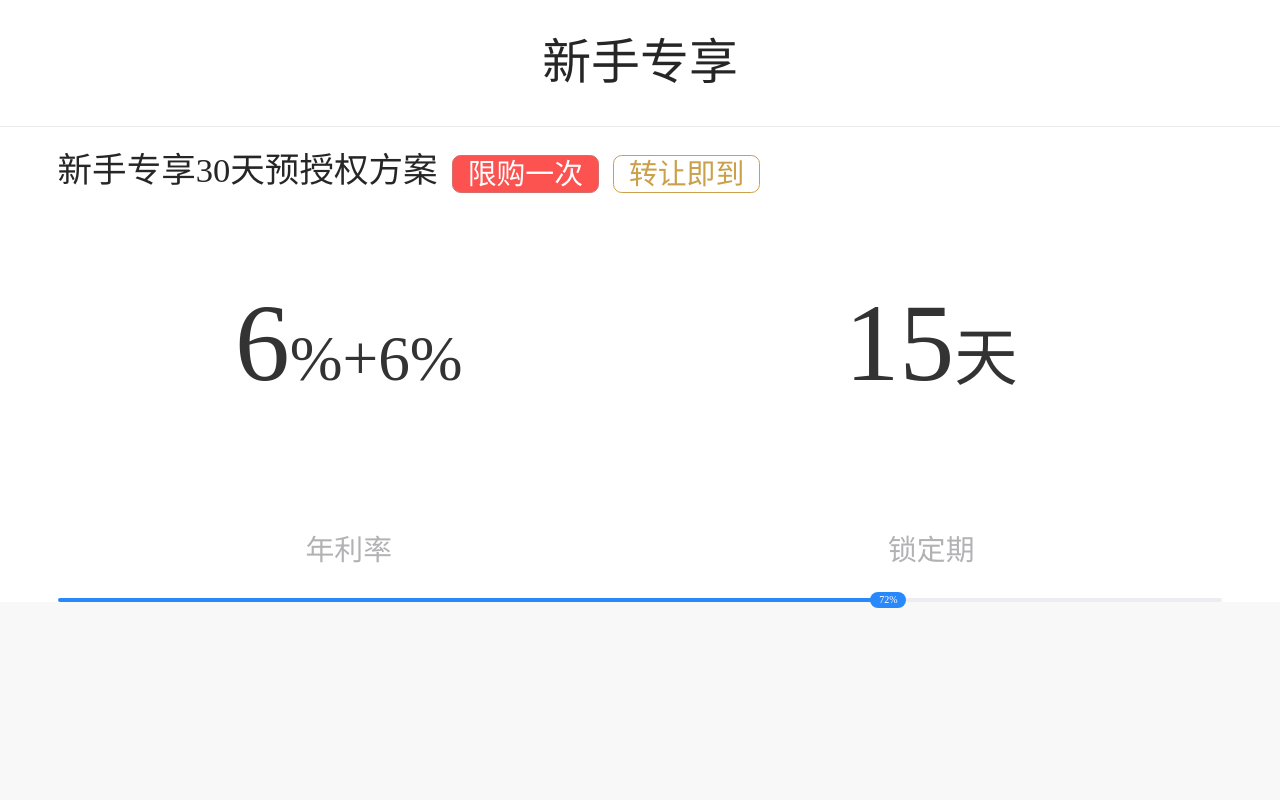
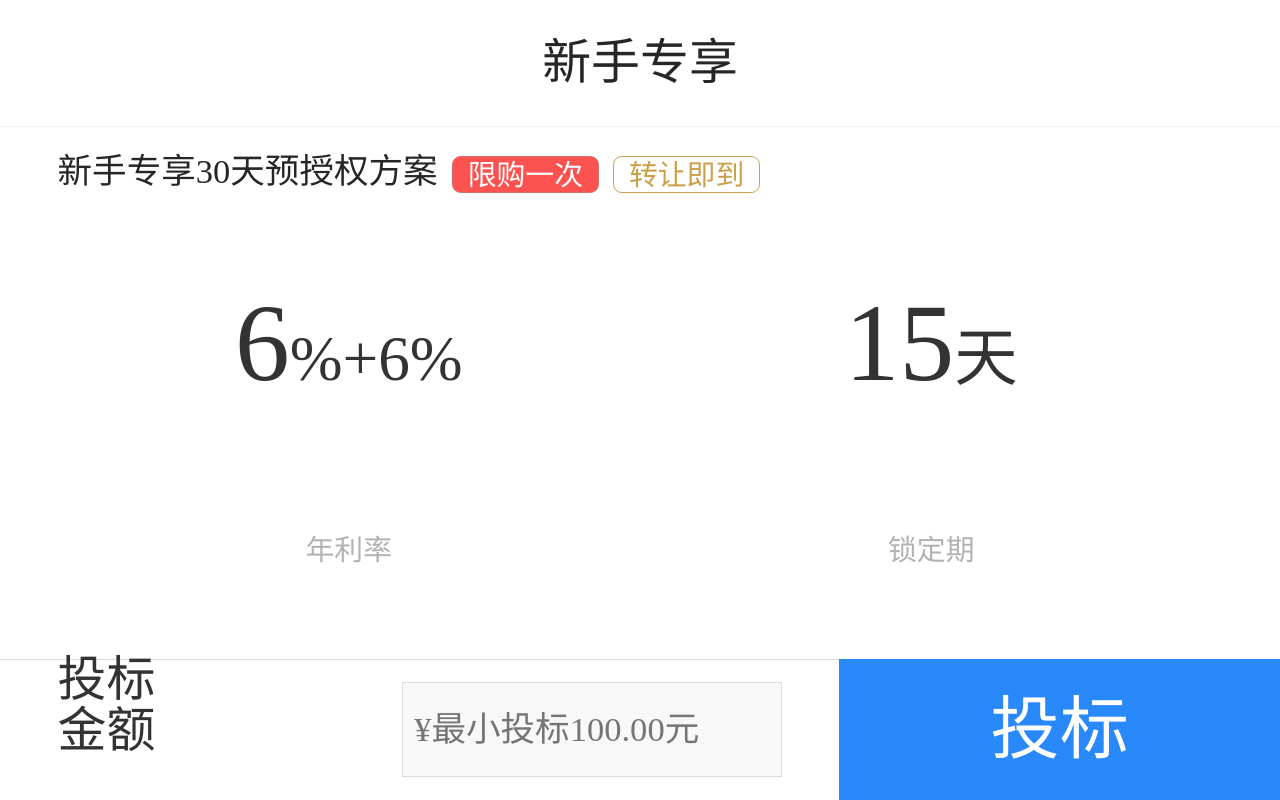
Before and after one commit to XYGR/ZTPay, a Vue app: page /money/bid/1 in a window 1280 px wide. Built offline with nearby package versions, Linux system fonts and the light colour scheme; no server answers; a small style sheet from the web is missing.

Commit message:
完成投标 修正router-view位置

```diff
--- a/public/css/style.css
+++ b/public/css/style.css
@@ -20,6 +20,6 @@
 .content{
     width: 100%;
     position: absolute;
-    top: 1.173rem;
+    top: 1.174rem;
     bottom: 0;
 }
--- a/src/components/AppHeader.vue
+++ b/src/components/AppHeader.vue
@@ -27,6 +27,9 @@
         position: relative;
         color: #333333;
         background-color: #fff;
+        &::before{
+            border-color: #F4F4F4;
+        }
         .icon-arrow-left{
             position: absolute;
             font-size: 0.6rem;
--- a/src/pages/Home/Home/Home.vue
+++ b/src/pages/Home/Home/Home.vue
@@ -1,4 +1,5 @@
 <template>
+    <div>
     <div id="home" class="page">
         <app-scroll>
             <home-banner></home-banner>
@@ -6,7 +7,9 @@
             <novice-benefit></novice-benefit>
             <home-footer></home-footer>
         </app-scroll>
-        <router-view></router-view>
+
+    </div>
+    <router-view></router-view>
     </div>
 </template>
 
--- a/src/pages/Money/Bid/Bid.vue
+++ b/src/pages/Money/Bid/Bid.vue
@@ -3,7 +3,9 @@
         <app-header title="新手专享"></app-header>
         <app-scroll class="content">
             <bid-content></bid-content>
+            <bid-info></bid-info>
         </app-scroll>
+        <bid-submit></bid-submit>
     </div>
 </template>
 
@@ -11,9 +13,13 @@
     import AppHeader from "../../../components/AppHeader";
     import AppScroll from "../../../components/AppScroll";
     import Content from "./Children/Content";
+    import BidInfo from "./Children/Info";
+    import BidSubmit from "./Children/Submit";
     export default {
         name: "Bid",
         components:{
+            BidSubmit,
+            [BidInfo.name]:BidInfo,
             [AppHeader.name]:AppHeader,
             [AppScroll.name]:AppScroll,
             [Content.name]:Content
@@ -23,7 +29,7 @@
 
 <style lang="scss">
     #bid{
-        background-color: #F8F8F8;
+        background-color: #FFF;
     }
     .money-com-title{
         font-size: 0.32rem;
--- a/src/pages/Money/Bid/Children/Content.vue
+++ b/src/pages/Money/Bid/Children/Content.vue
@@ -16,6 +16,16 @@
             </div>
         </div>
         <van-progress :percentage="72" color="#2A89FA"/>
+        <div class="bid-content-money">
+            <div class="bid-content-money-item">
+                <p class="bid-content-money-item-num">1,0000.00</p>
+                <p class="bid-content-money-item-desc">剩余金额(元)</p>
+            </div>
+            <div class="bid-content-money-item">
+                <p class="bid-content-money-item-num">140,0000.00</p>
+                <p class="bid-content-money-item-desc">总金额(元)</p>
+            </div>
+        </div>
     </div>
 </template>
 
@@ -32,7 +42,7 @@
 <style lang="scss">
     .bid-content{
         background-color: #FFFFFF;
-        padding: 0 0.533rem;
+        padding: 0 0.533rem 0.32rem;
         .money-com-title-text{
             text-indent: 0;
         }
@@ -57,5 +67,33 @@
                 }
             }
         }
+        .van-progress{
+            height: 0.093rem;
+            background: #F4F4F4;
+            border-radius: 0.093rem;
+            margin-top: 0.8rem;
+        }
+        .van-progress__pivot{
+            font-size: 0.213rem;
+        }
+        &-money{
+            display: flex;
+            margin-top: 0.267rem;
+            &-item{
+                flex: 1;
+                &-num{
+                    font-size: 0.48rem;
+                    font-weight: bold;
+                }
+                &-desc{
+                    font-size: 0.347rem;
+                    color: #666666;
+                    margin-top: 0.267rem;
+                }
+                &:last-of-type{
+                    text-align: right;
+                }
+            }
+        }
     }
 </style>
--- /dev/null
+++ b/src/pages/Money/Bid/Children/Info.vue
@@ -0,0 +1,52 @@
+<template>
+    <div class="bid-info">
+        <ul class="bid-info-list">
+            <li class="bid-info-item" v-for="item in infoList" :key="item.id">
+                <div class="bid-info-item-block">
+                    <p class="bid-info-item-title">{{item.title}}</p>
+                    <p class="bid-info-item-desc">{{item.desc}}</p>
+                </div>
+            </li>
+        </ul>
+        <router-link to="/money" class="bid-info-toAgreement">相关协议</router-link>
+    </div>
+</template>
+
+<script>
+    export default {
+        name: "bid-info",
+        data(){
+            return {
+                infoList:[{id:1,title:'项目类型',desc:'信用贷'},{id:2,title:'项目类型',desc:'信用贷'},{id:3,title:'项目类型',desc:'信用贷'}]
+            }
+        },
+    }
+</script>
+
+<style scoped lang="scss">
+    .bid-info{
+        padding-top: 0.267rem;
+        background-color: #F8F8F8;
+        &-item,&-toAgreement{
+            font-size: 0.4rem;
+            background-color: #FFFFFF;
+            padding: 0 0.533rem;
+            &-block{
+                height: 1.547rem;
+                display: flex;
+                justify-content: space-between;
+                align-items: center;
+                border-bottom: 2px solid #F4F4F4;
+            }
+            &-desc{
+                font-weight: bold;
+            }
+        }
+        &-toAgreement{
+            height: 1.547rem;
+            display: flex;
+            justify-content: space-between;
+            align-items: center;
+        }
+    }
+</style>
--- /dev/null
+++ b/src/pages/Money/Bid/Children/Submit.vue
@@ -0,0 +1,64 @@
+<template>
+    <div class="bid-submit">
+        <div class="bid-submit-info">
+            <p class="bid-submit-info-text">投标<br>金额</p>
+            <input type="number" class="bid-submit-info-inp" v-model.number="amount" placeholder="¥最小投标100.00元">
+        </div>
+        <router-link to="/money" class="bid-submit-action" >投标</router-link>
+    </div>
+</template>
+
+<script>
+    export default {
+        name: "bid-submit",
+        data(){
+            return {
+                amount:''
+            }
+        }
+    }
+</script>
+
+<style scoped lang="scss">
+    .bid-submit{
+        width: 100%;
+        height: 1.307rem;
+        background-color: #FFFFFF;
+        position: fixed;
+        bottom: 0;
+        display: flex;
+        &-info{
+            flex: 1;
+            height: 100%;
+            padding: 0 0.533rem;
+            border-top: 1px solid #DCDCDC;
+            box-sizing: border-box;
+            display: flex;
+            align-items: center;
+            justify-content: space-between;
+            &-text{
+                font-size: 0.453rem;
+                line-height: 0.48rem;
+            }
+            &-inp{
+                width: 3.52rem;
+                height: 0.88rem;
+                border: 1px solid #DCDCDC;
+                background-color: #F8F8F8;
+                font-size: 0.32rem;
+                color: #999;
+                text-indent: 0.107rem;
+            }
+        }
+        &-action{
+            width: 4.08rem;
+            height: 100%;
+            display: block;
+            background-color: #2A89FA;
+            text-align: center;
+            font-size: 0.64rem;
+            line-height: 1.307rem;
+            color: #FFFFFF;
+        }
+    }
+</style>
--- a/src/pages/Money/Money/Money.vue
+++ b/src/pages/Money/Money/Money.vue
@@ -16,7 +16,7 @@
     import Header from "./Children/Header";
     import Hot from "./Children/Hot";
     import Bid from "./Children/Bid";
-    import {mapState} from 'vuex'
+    import {mapState} from 'vuex';
     export default {
         name: "Money",
         data(){
```
